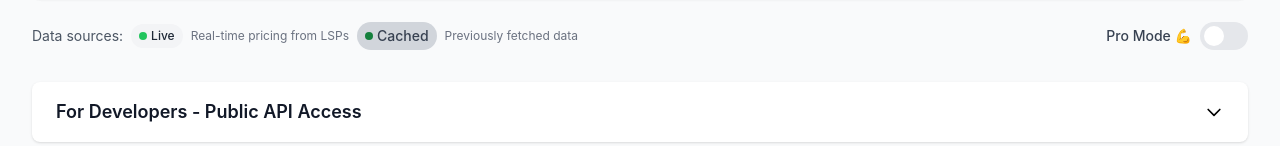
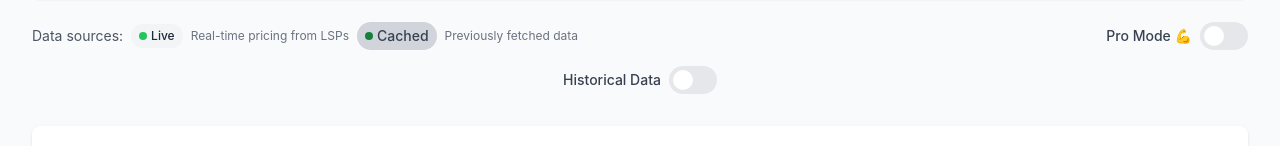
Before and after one commit to NodeDiver/alby-lsp-priceboard, a Next.js app: page / in a window 1280 px wide. Shown: the part 794-940 px from the top of the page. Built offline with nearby package versions, Linux system fonts and the light colour scheme; no server answers.

Commit message:
feat: Add Historical Data toggle switch below Pro Mode section

```diff
--- a/pages/index.tsx
+++ b/pages/index.tsx
@@ -39,6 +39,7 @@ export default function Home() {
   const [proMode, setProMode] = useState<boolean>(false);
   const [isHydrated, setIsHydrated] = useState(false);
   const [showPaymentModal, setShowPaymentModal] = useState(false);
+  const [historicalData, setHistoricalData] = useState<boolean>(false);
   const [healthStatuses, setHealthStatuses] = useState<SimpleHealthStatus[]>([]);
 
   // Handle hydration and localStorage initialization
@@ -55,6 +56,12 @@ export default function Home() {
       if (saved === 'true') {
         setProMode(true);
       }
+    }
+
+    // Initialize historical data from localStorage
+    const savedHistoricalData = localStorage.getItem('alby-lsp-historical-data');
+    if (savedHistoricalData === 'true') {
+      setHistoricalData(true);
     }
   }, []);
 
@@ -278,6 +285,12 @@ export default function Home() {
     ProModeManager.grantProModeAccess();
     setProMode(true);
     localStorage.setItem('alby-lsp-pro-mode', 'true');
+  };
+
+  const handleHistoricalDataToggle = () => {
+    const newHistoricalData = !historicalData;
+    setHistoricalData(newHistoricalData);
+    localStorage.setItem('alby-lsp-historical-data', String(newHistoricalData));
   };
 
   // Check if current channel size requires Pro Mode
@@ -510,6 +523,29 @@ export default function Home() {
           </div>
         </div>
 
+        {/* Historical Data Toggle */}
+        <div className="mt-4 flex justify-center">
+          <div className="flex items-center space-x-2">
+            <span className="text-sm font-medium text-gray-700">Historical Data</span>
+            <button
+              onClick={isHydrated ? handleHistoricalDataToggle : undefined}
+              disabled={!isHydrated}
+              className={`relative inline-flex h-7 w-12 items-center rounded-full transition-colors focus:outline-none focus:ring-2 focus:ring-gray-500 focus:ring-offset-2 ${
+                isHydrated && historicalData ? 'bg-gray-700' : 'bg-gray-200'
+              } ${!isHydrated ? 'opacity-50 cursor-not-allowed' : ''}`}
+              role="switch"
+              aria-checked={isHydrated ? historicalData : false}
+              aria-label="Toggle Historical Data"
+            >
+              <span
+                className={`inline-block h-5 w-5 transform rounded-full bg-white transition-transform ${
+                  isHydrated && historicalData ? 'translate-x-6' : 'translate-x-1'
+                }`}
+              />
+            </button>
+          </div>
+        </div>
+
         {/* API Info - Collapsible */}
         <div className="mt-8 bg-white rounded-lg shadow">
           <button
```
